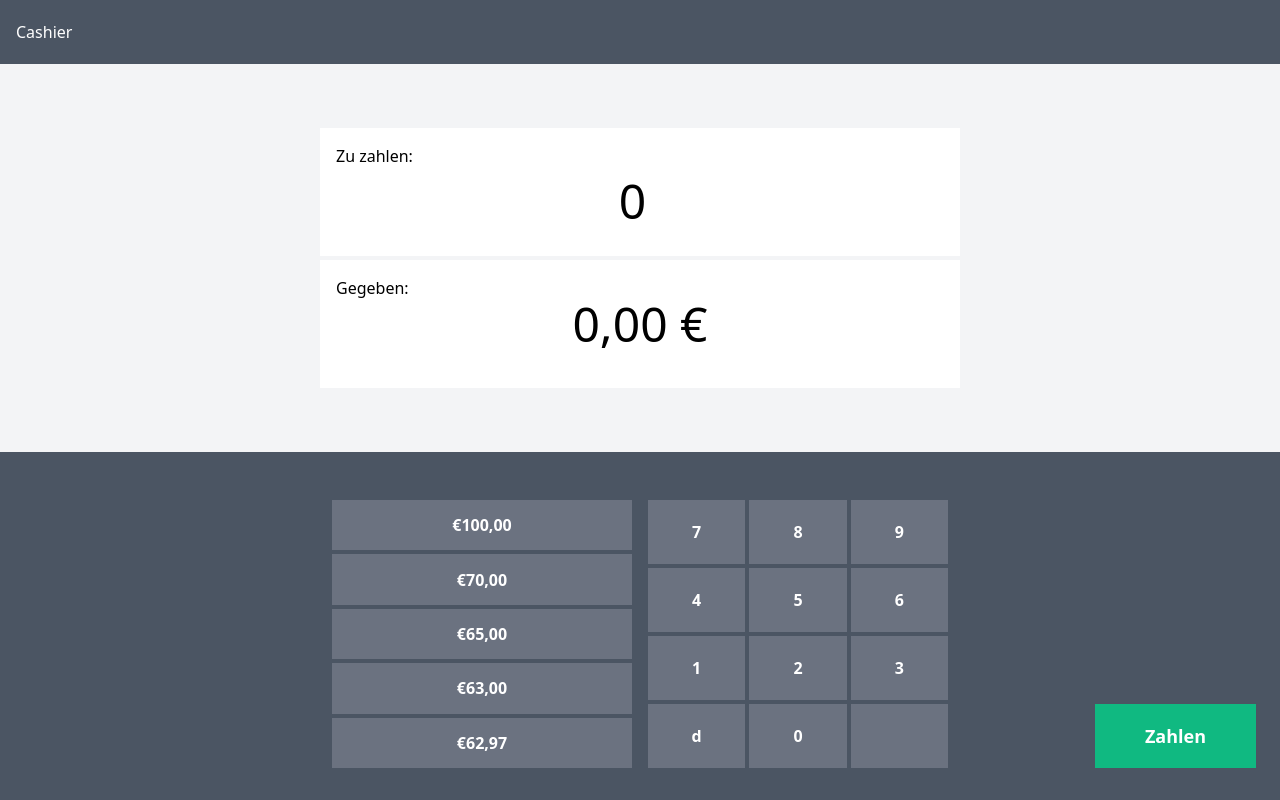
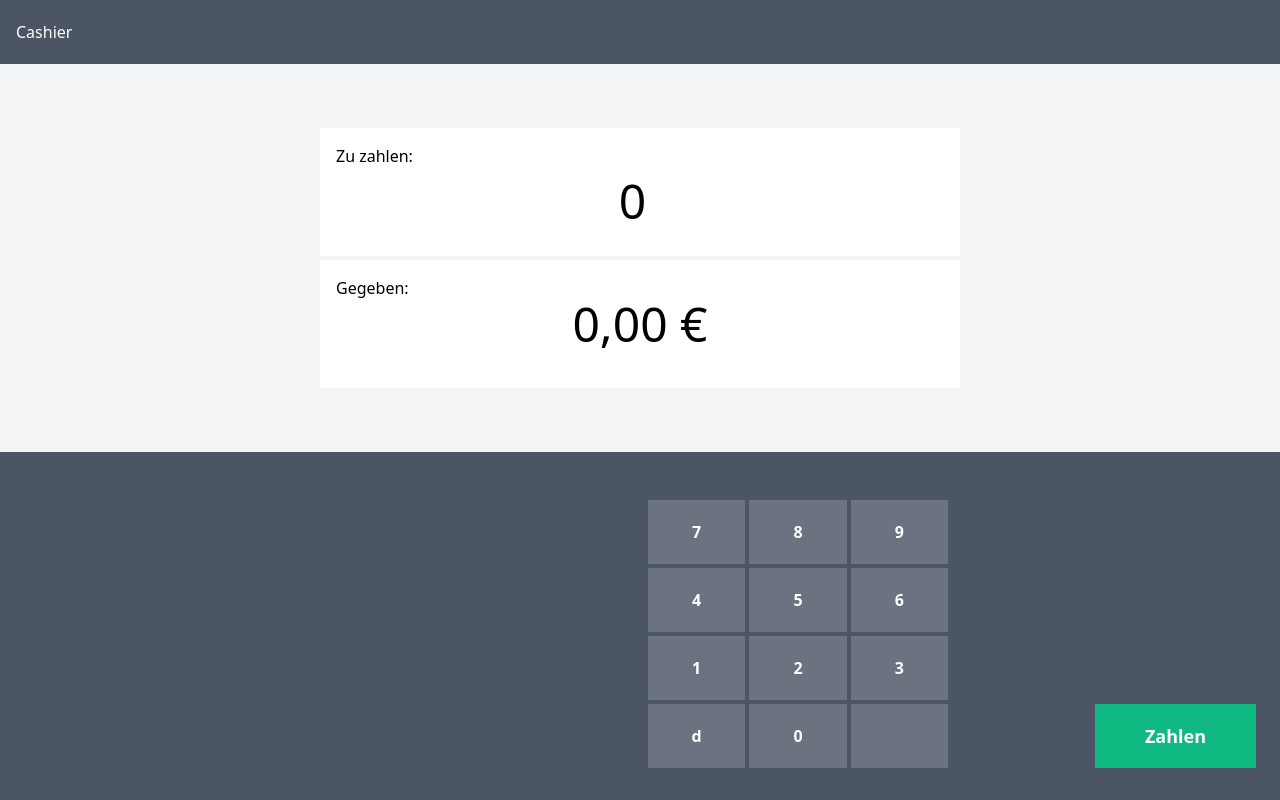
Before and after one commit to roschaefer/cashier, a Vue app: page / in a window 1280 px wide. Built offline with nearby package versions, Linux system fonts and the light colour scheme.

Commit message:
feat: test+implement suggestions component

```diff
--- a/package.json
+++ b/package.json
@@ -5,7 +5,7 @@
     "dev": "vite",
     "build": "vue-tsc --noEmit && vite build",
     "serve": "vite preview",
-    "test": "jest src"
+    "test": "jest"
   },
   "dependencies": {
     "vue": "^3.0.5"
--- a/src/App.vue
+++ b/src/App.vue
@@ -14,7 +14,7 @@
     >
       <div class="md:w-1/4" />
       <div class="md:w-1/2 flex space-x-4">
-        <Suggestions class="flex-1" />
+        <Suggestions v-model:given="given" :cost="cost" class="flex-1" />
         <NumPad v-model:given="given" class="flex-1" />
       </div>
       <div class="md:w-1/4 flex justify-end items-end">
--- a/src/components/Suggestions/Suggestions.vue
+++ b/src/components/Suggestions/Suggestions.vue
@@ -1,9 +1,35 @@
 <template>
   <div class="flex flex-col space-y-1">
-    <button class="flex-1 bg-gray-500 font-extrabold">€100,00</button>
-    <button class="flex-1 bg-gray-500 font-extrabold">€70,00</button>
-    <button class="flex-1 bg-gray-500 font-extrabold">€65,00</button>
-    <button class="flex-1 bg-gray-500 font-extrabold">€63,00</button>
-    <button class="flex-1 bg-gray-500 font-extrabold">€62,97</button>
+    <template v-if="cost">
+      <button
+        v-for="suggestion in suggestions"
+        :key="suggestion"
+        class="flex-1 bg-gray-500 font-extrabold"
+        @click="$emit('update:given', suggestion)"
+      >
+        {{ suggestion }}
+      </button>
+    </template>
   </div>
 </template>
+
+<script lang="ts">
+import { computed, defineComponent } from "vue";
+export default defineComponent({
+  props: {
+    cost: { type: Number, default: () => null },
+  },
+  emits: ["update:given"],
+  setup(props) {
+    const suggestions = computed(() => {
+      let rounded = [100, 500, 1000, 2000, 5000, 10000, 20000].map(
+        (bill: number) => Math.ceil(props.cost / bill) * bill
+      );
+      return Array.from(new Set([props.cost, ...rounded]))
+        .slice(0, 5)
+        .reverse();
+    });
+    return { suggestions };
+  },
+});
+</script>
```
Also changed, not shown: 1 other file (tests, documents, lock files or other folders).
